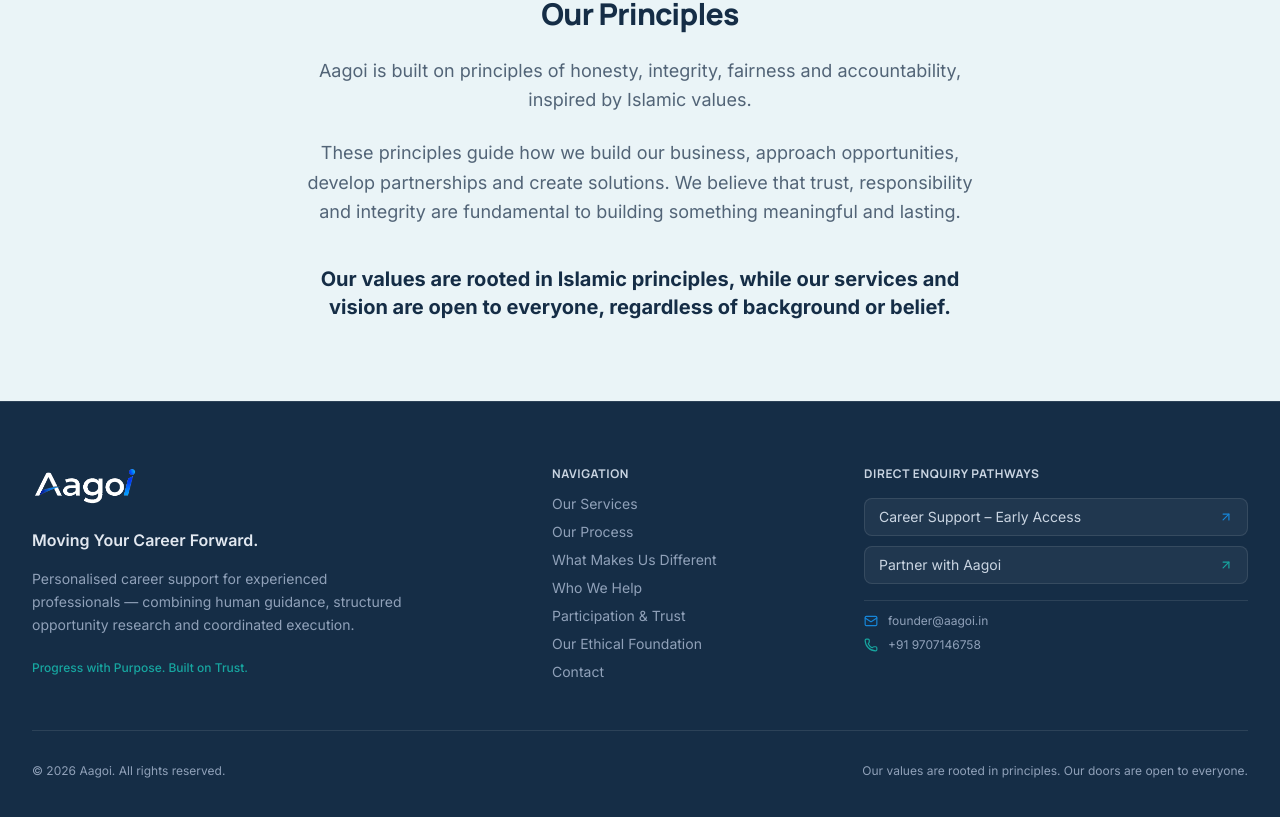
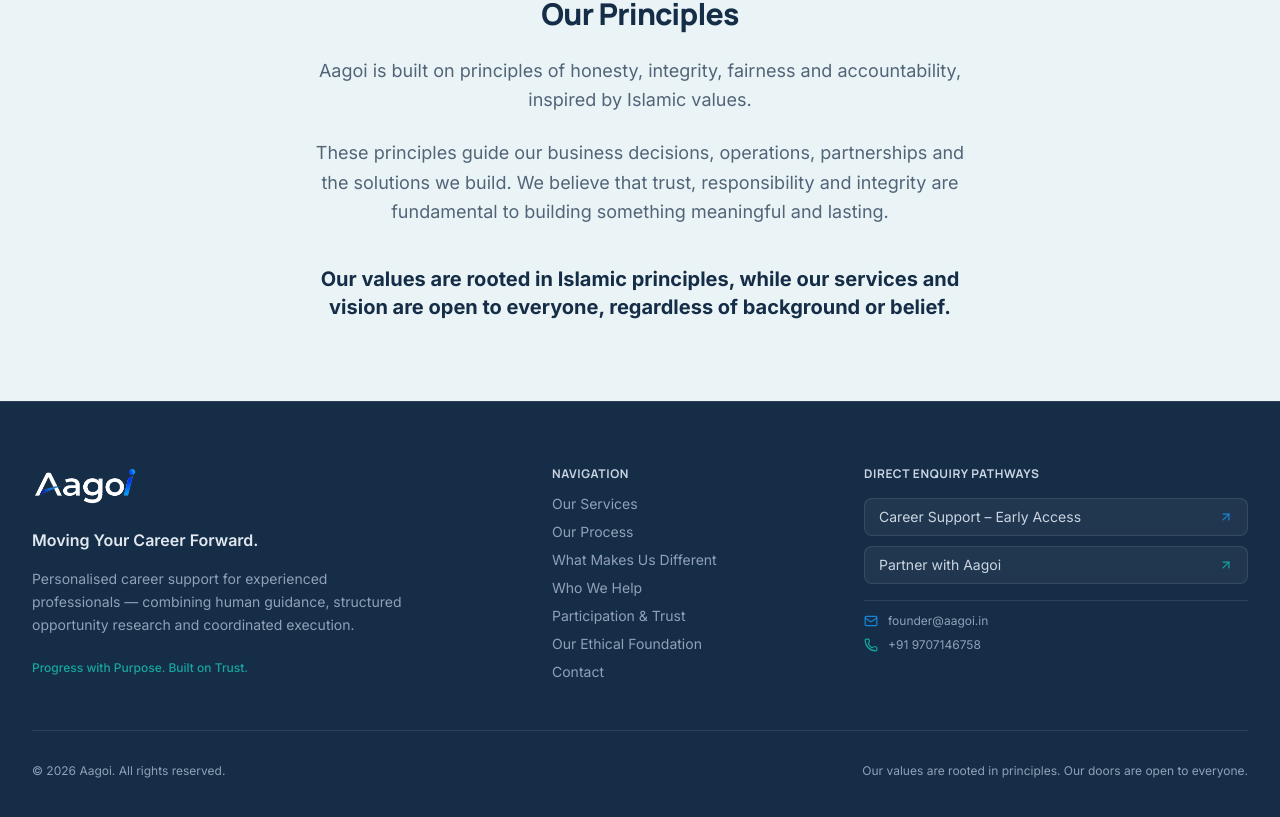
Before and after one commit to skillolite-ahmed/aagoi.website.v1, a React (Vite) app: page / in a window 1280 px wide. Shown: the part 8700-9517 px from the top of the page. Built offline with nearby package versions, Linux system fonts and the light colour scheme.

Commit message:
Refine wording in EthicalFoundation component

```diff
--- a/src/components/EthicalFoundation.tsx
+++ b/src/components/EthicalFoundation.tsx
@@ -20,7 +20,7 @@ export const EthicalFoundation: React.FC = () => {
 
           {/* Paragraph 2 */}
           <p className="text-base sm:text-lg text-[#526477] leading-relaxed">
-            These principles guide how we build our business, approach opportunities, develop partnerships and create solutions. We believe that trust, responsibility and integrity are fundamental to building something meaningful and lasting.
+            These principles guide our business decisions, operations, partnerships and the solutions we build. We believe that trust, responsibility and integrity are fundamental to building something meaningful and lasting.
           </p>
 
           {/* Closing Statement */}
```
